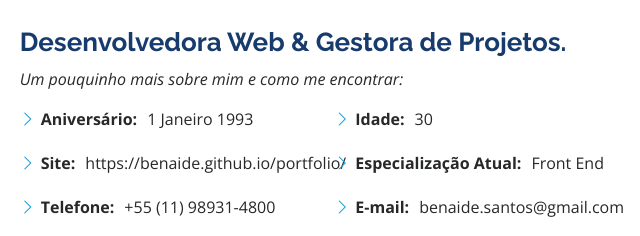
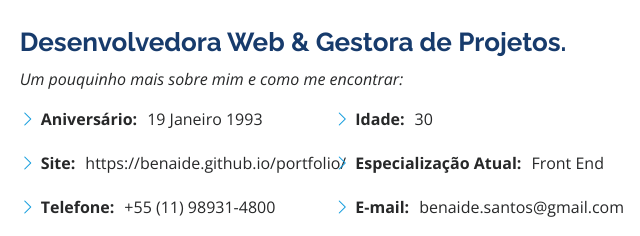
Before and after one commit to benaide/portfolio, a plain HTML site: page index.html in a window 1280 px wide. Shown: the part 1013-1249 px from the top of the page, 625-1265 px from the left. Drawn offline with nearby package versions, Linux system fonts and the light colour scheme.

Commit message:
Update index.html

```diff
--- a/index.html
+++ b/index.html
@@ -101,7 +101,7 @@
             <div class="row">
               <div class="col-lg-6">
                 <ul>
-                  <li><i class="bi bi-chevron-right"></i> <strong>Aniversário:</strong> <span>1 Janeiro 1993</span></li>
+                  <li><i class="bi bi-chevron-right"></i> <strong>Aniversário:</strong> <span>19 Janeiro 1993</span></li>
                   <li><i class="bi bi-chevron-right"></i> <strong>Site:</strong> <span>https://benaide.github.io/portfolio/</span></li>
                   <li><i class="bi bi-chevron-right"></i> <strong>Telefone:</strong> <span>+55 (11) 98931-4800</span></li>
                   <li><i class="bi bi-chevron-right"></i> <strong>Cidade:</strong> <span>São Paulo</span></li>
```
